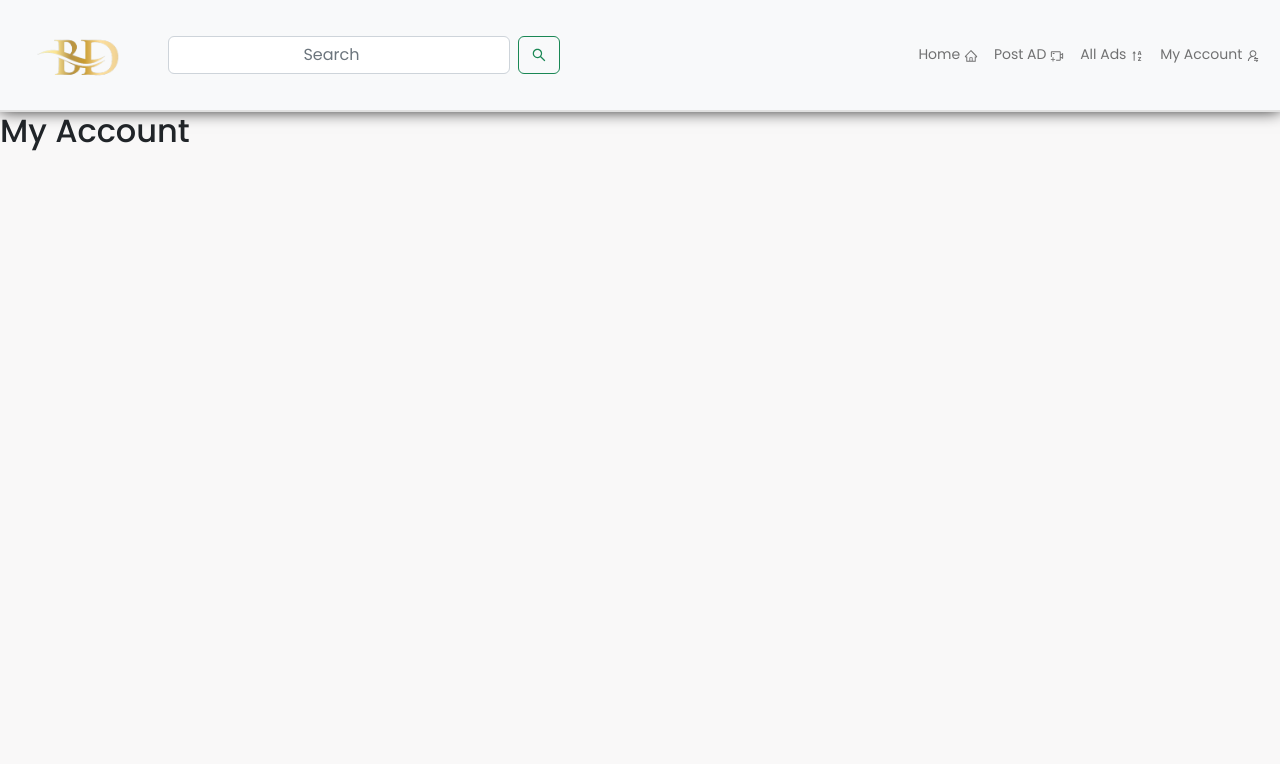
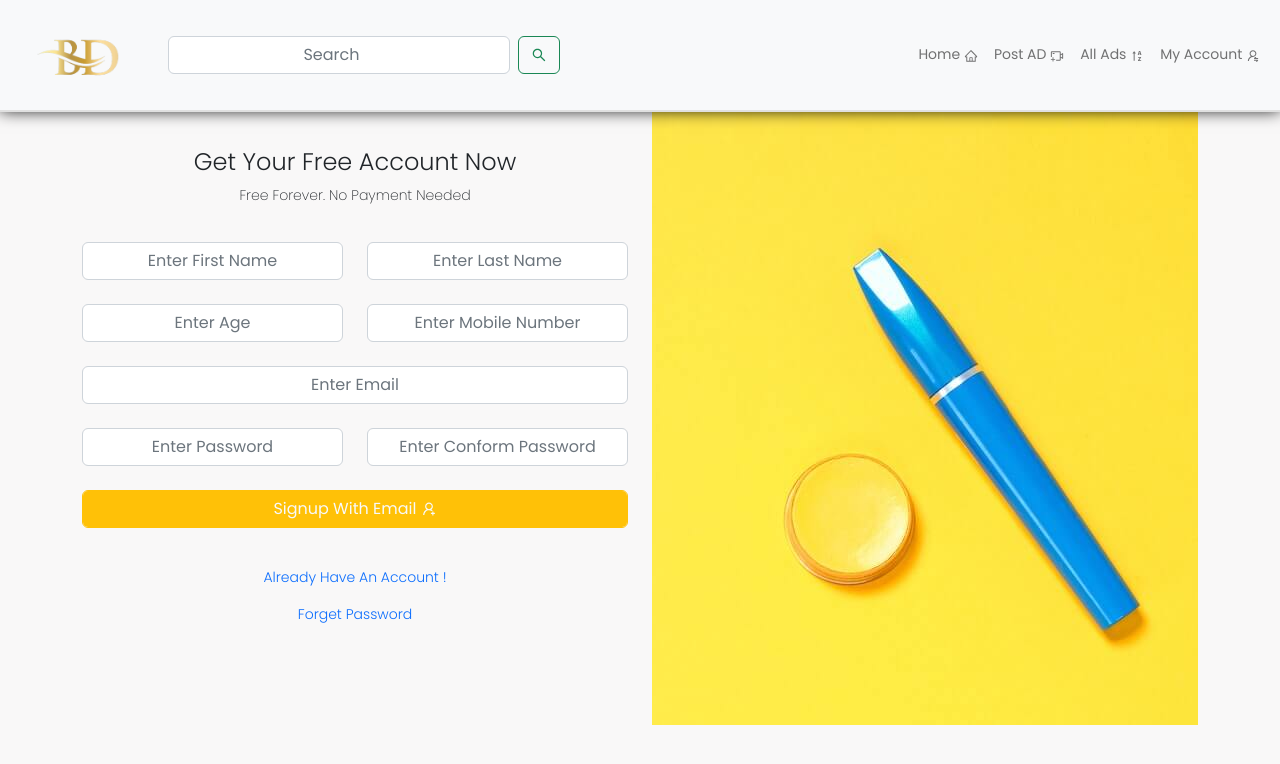
Before and after one commit to MdRoki2020/BECHE-DIN-PROJECT, a React (Create React App) app in the folder clint/: page /MyAccount in a window 1280 px wide. Shown: the top 764 px of the page. Built offline with nearby package versions, Linux system fonts and the light colour scheme.

Commit message:
my account page almost done

```diff
--- /dev/null
+++ b/clint/src/Assets/style/myAccount.css
@@ -0,0 +1,26 @@
+.ImageCover {
+    background: url("../images/accountCover.jpg");
+    background-attachment: fixed;
+    /* background-position: 100%; */
+    background-size: cover;
+    background-repeat: no-repeat;
+    height: 100%;
+}
+h4.accountHeading.text-center.mt-4 {
+    font-weight: 300;
+}
+
+p.subHeading.text-center {
+    font-weight: 200;
+}
+
+.otherDetails {
+    font-weight: 300;
+    margin-top: 15px;
+}
+.heading {
+    margin: 36px 0px;
+}
+p.forgetPass.text-center.text-primary {
+    margin-bottom: 100px;
+}
--- a/clint/src/Pages/MyAccount.jsx
+++ b/clint/src/Pages/MyAccount.jsx
@@ -1,10 +1,77 @@
-import React from 'react'
+import React, { Fragment } from 'react'
+import '../Assets/style/myAccount.css'
+import {Link} from 'react-router-dom'
+import {Button} from 'react-bootstrap'
+import { AiOutlineUserAdd } from "react-icons/ai";
 
 const MyAccount = () => {
   return (
-    <div>
-      <h2>My Account</h2>
-    </div>
+    <Fragment>
+      <section>
+        <div className='container'>
+        <div className='row'>
+            <div className='col-md-6'>
+                <div className='heading'>
+                    <h4 className='accountHeading text-center mt-4'>Get Your Free Account Now</h4>
+                    <p className='subHeading text-center'>Free Forever. No Payment Needed</p>
+                </div>
+
+                <div className='row my-4'>
+                        <div className='col-md-6'>
+                            <input type='text' className='form-control' placeholder='Enter First Name'/>
+                        </div>
+                        <div className='col-md-6'>
+                            <input type='text' className='form-control' placeholder='Enter Last Name'/>
+                        </div>
+                </div>
+
+                <div className='row'>
+                        <div className='col-md-6'>
+                            <input type='text' className='form-control' placeholder='Enter Age'/>
+                        </div>
+                        <div className='col-md-6'>
+                            <input type='text' className='form-control' placeholder='Enter Mobile Number'/>
+                        </div>
+                </div>
+
+                <div className='row py-4'>
+                        <div className='col-md-12'>
+                            <input type='email' className='form-control' placeholder='Enter Email'/>
+                        </div>
+                </div>
+
+                <div className='row'>
+                        <div className='col-md-6'>
+                            <input type='text' className='form-control' placeholder='Enter Password'/>
+                        </div>
+                        <div className='col-md-6'>
+                            <input type='text' className='form-control' placeholder='Enter Conform Password'/>
+                        </div>
+                </div>
+
+                <div className='row py-4'>
+                        <div className='col-md-12'>
+                            <Button className='form-control btn btn-warning text-light'>Signup With Email <AiOutlineUserAdd/></Button>
+                        </div>
+                </div>
+
+                <div className='otherDetails'>
+                    <Link to='#'><p className='haveAnAccount text-center text-primary'>Already Have An Account !</p></Link>
+                    <Link to='#'><p className='forgetPass text-center text-primary'>Forget Password</p></Link>
+                </div>
+
+            </div>
+
+            <div className='col-md-6'>
+                <div className='ImageCover'>
+
+                </div>
+            </div>
+        </div>
+        </div>
+
+      </section>
+    </Fragment>
   )
 }
 
```
Also changed, not shown: clint/src/Assets/images/accountCover.jpg (added).
